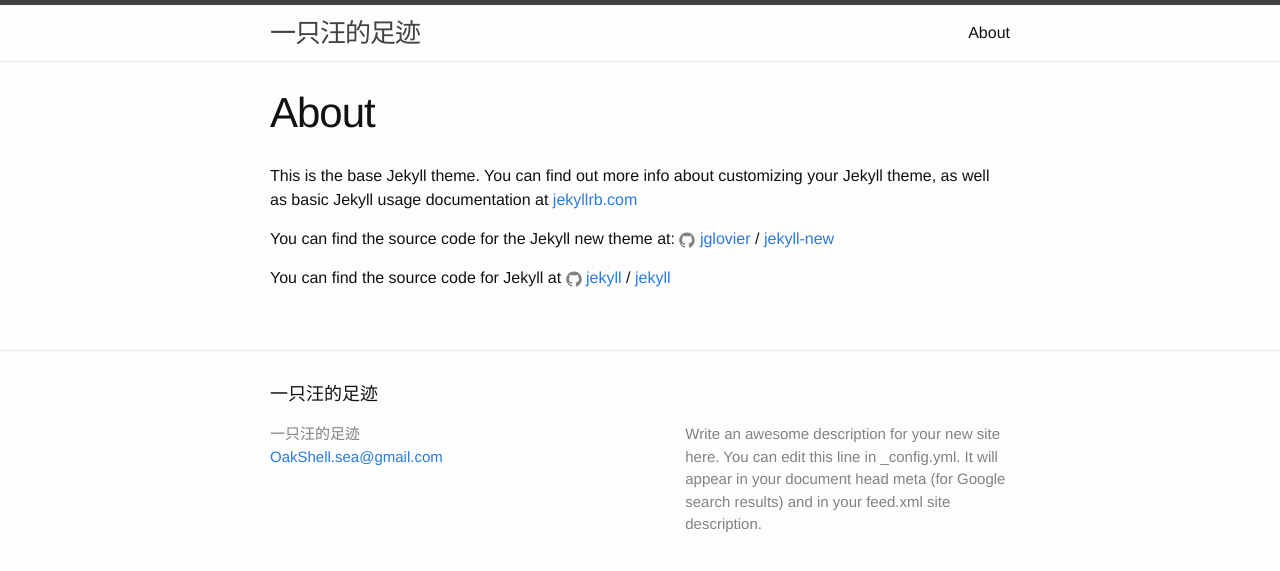
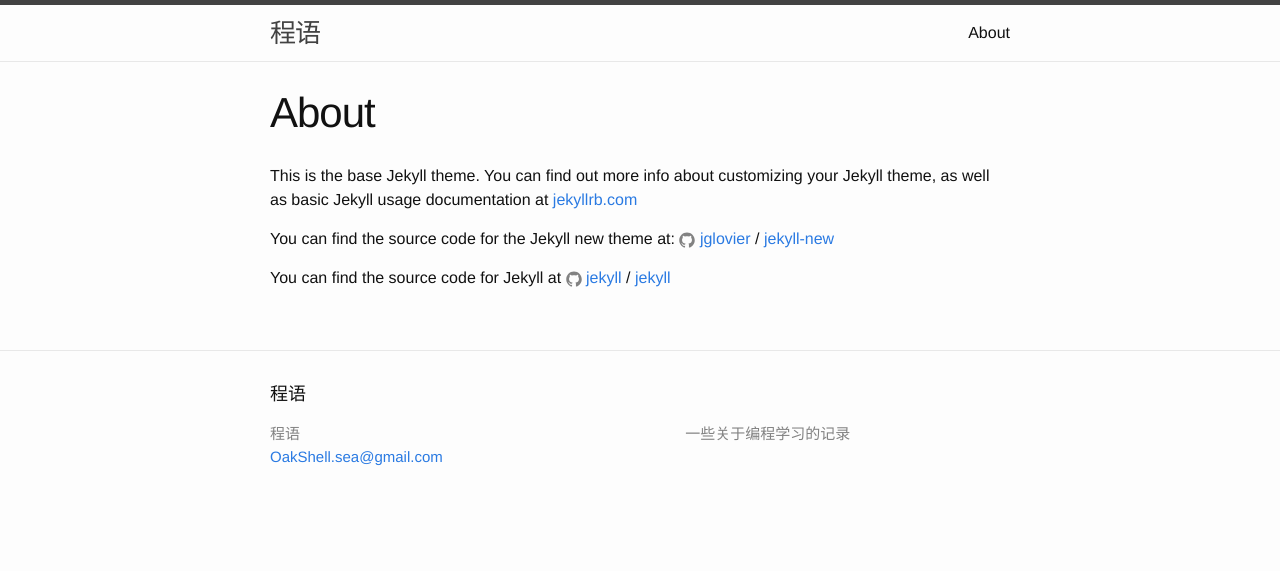
Before and after one commit to OakShell/myblog, a Jekyll site: the page built from about.md, in a window 1280 px wide. Shown: the top 571 px of the page. Built offline with Jekyll 4.4.1, drawn with Linux system fonts in a browser that asks for light colours.

Commit message:
对首页和第一篇博客做了些修改

```diff
--- a/_config.yml
+++ b/_config.yml
@@ -1,20 +1,10 @@
-# Welcome to Jekyll!
-#
-# This config file is meant for settings that affect your whole blog, values
-# which you are expected to set up once and rarely need to edit after that.
-# For technical reasons, this file is *NOT* reloaded automatically when you use
-# 'jekyll serve'. If you change this file, please restart the server process.
-
 # Site settings
-title: 一只汪的足迹
+title: 程语
 email: OakShell.sea@gmail.com
-description: > # this means to ignore newlines until "baseurl:"
-  Write an awesome description for your new site here. You can edit this
-  line in _config.yml. It will appear in your document head meta (for
-  Google search results) and in your feed.xml site description.
+description: >
+  一些关于编程学习的记录
 baseurl: /myblog # the subpath of your site, e.g. /blog
-url: "oakshell.github.io" # the base hostname & protocol for your site
-
+url: oakshell.github.io # the base hostname & protocol for your site
 username:  OakShell
 
 # Build settings
--- a/index.html
+++ b/index.html
@@ -1,6 +1,6 @@
 ---
 layout: default
-title:My Blog
+title:程语
 ---
 
 <div class="home">
```
Also changed, not shown: _posts/2016-05-02-welcome-to-jekyll.markdown (+12 -9 lines).
